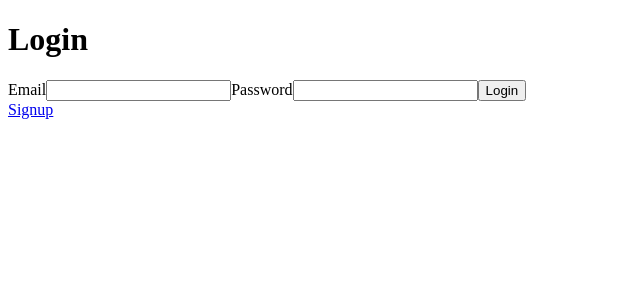
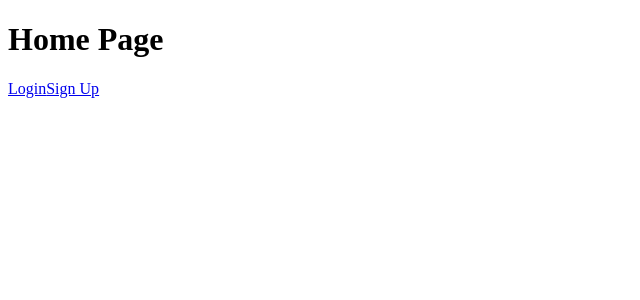
Before and after one commit to panoplied/mern-spa-jwt-auth, a React (Create React App) app in the folder client/: page / in a window 1280 px wide. Before the commit this address led to /login. Shown: the top 300 px of the page, without its empty margins (0-640 px from the left). Built offline with nearby package versions, Linux system fonts and the light colour scheme.

Commit message:
Add user profile and generative PFP

```diff
--- a/client/package.json
+++ b/client/package.json
@@ -6,10 +6,12 @@
     "@testing-library/jest-dom": "^5.16.5",
     "@testing-library/react": "^13.4.0",
     "@testing-library/user-event": "^13.5.0",
+    "boring-avatars": "^1.7.0",
     "react": "^18.2.0",
     "react-dom": "^18.2.0",
     "react-router-dom": "^6.4.3",
     "react-scripts": "5.0.1",
+    "sass": "^1.56.1",
     "web-vitals": "^2.1.4"
   },
   "scripts": {
--- a/client/src/App.jsx
+++ b/client/src/App.jsx
@@ -14,7 +14,7 @@ function App() {
         <Routes>
           <Route
             path="/"
-            element={user ? <Home /> : <Navigate to="/login" />}
+            element={<Home />}
           />
           <Route
             path="/login"
--- /dev/null
+++ b/client/src/components/UserProfile.jsx
@@ -0,0 +1,28 @@
+import { useLogout } from "../hooks/useLogout";
+
+import Avatar from "boring-avatars";
+
+const UserProfile = ({ user }) => {
+  const { logout } = useLogout();
+
+  const logoutClickHandler = () => {
+    logout();
+  };
+
+  const generativeUserPic = <Avatar
+    size={256}
+    name={user.email}
+    variant="pixel"
+    colors={["#330708", "#E84624", "#E87624", "#E8A726", "#E8D826"]}
+  />
+
+  return (
+    <div>
+      <p>Logged in as {user.email}</p>
+      <div>{generativeUserPic}</div>
+      <button onClick={logoutClickHandler}>Logout</button>
+    </div>
+  );
+};
+
+export default UserProfile;
--- a/client/src/pages/Home.jsx
+++ b/client/src/pages/Home.jsx
@@ -1,24 +1,21 @@
 import { useAuthContext } from "../hooks/useAuthContext";
-import { useLogout } from "../hooks/useLogout";
 import { Link } from "react-router-dom";
+
+import UserProfile from '../components/UserProfile';
 
 const Home = () => {
   const { user } = useAuthContext();
-  const { logout } = useLogout();
-
-  const logoutClickHandler = () => {
-    logout();
-  }
 
   return (
     <>
       <h1>Home Page</h1>
-      {user && (
+      {user && <UserProfile user={user} />}
+      {!user &&
         <div>
-          <p>{user.email}</p>
-          <button onClick={logoutClickHandler}>Logout</button>
+          <Link to="/login">Login</Link>
+          <Link to="/signup">Sign Up</Link>
         </div>
-      )}
+      }
     </>
   );
 };
--- a/client/src/pages/Login.jsx
+++ b/client/src/pages/Login.jsx
@@ -22,6 +22,7 @@ const Login = () => {
 
   return (
     <>
+      <p><Link to="/">Home</Link></p>
       <h1>Login</h1>
       <form onSubmit={submitHandler}>
         <label>Email</label>
@@ -39,7 +40,7 @@ const Login = () => {
         <button disabled={isPending}>Login</button>
         {error && <p>ERROR: {error}</p>}
       </form>
-      <Link to="/signup">Signup</Link>
+      <p>Don't have an account? <Link to="/signup">Sign Up</Link></p>
     </>
   );
 };
--- a/client/src/pages/Signup.jsx
+++ b/client/src/pages/Signup.jsx
@@ -22,6 +22,7 @@ const Signup = () => {
 
   return (
     <>
+      <p><Link to="/">Home</Link></p>
       <h1>Signup</h1>
       <form onSubmit={submitHandler}>
         <label>Email</label>
@@ -39,7 +40,7 @@ const Signup = () => {
         <button disabled={isPending}>Signup</button>
         {error && <p>ERROR: {error}</p>}
       </form>
-      <Link to="/login">Login</Link>
+      <p>Already a user? <Link to="/login">Login</Link></p>
     </>
   );
 };
```
Also changed, not shown: 1 other file (tests, documents, lock files or other folders).
